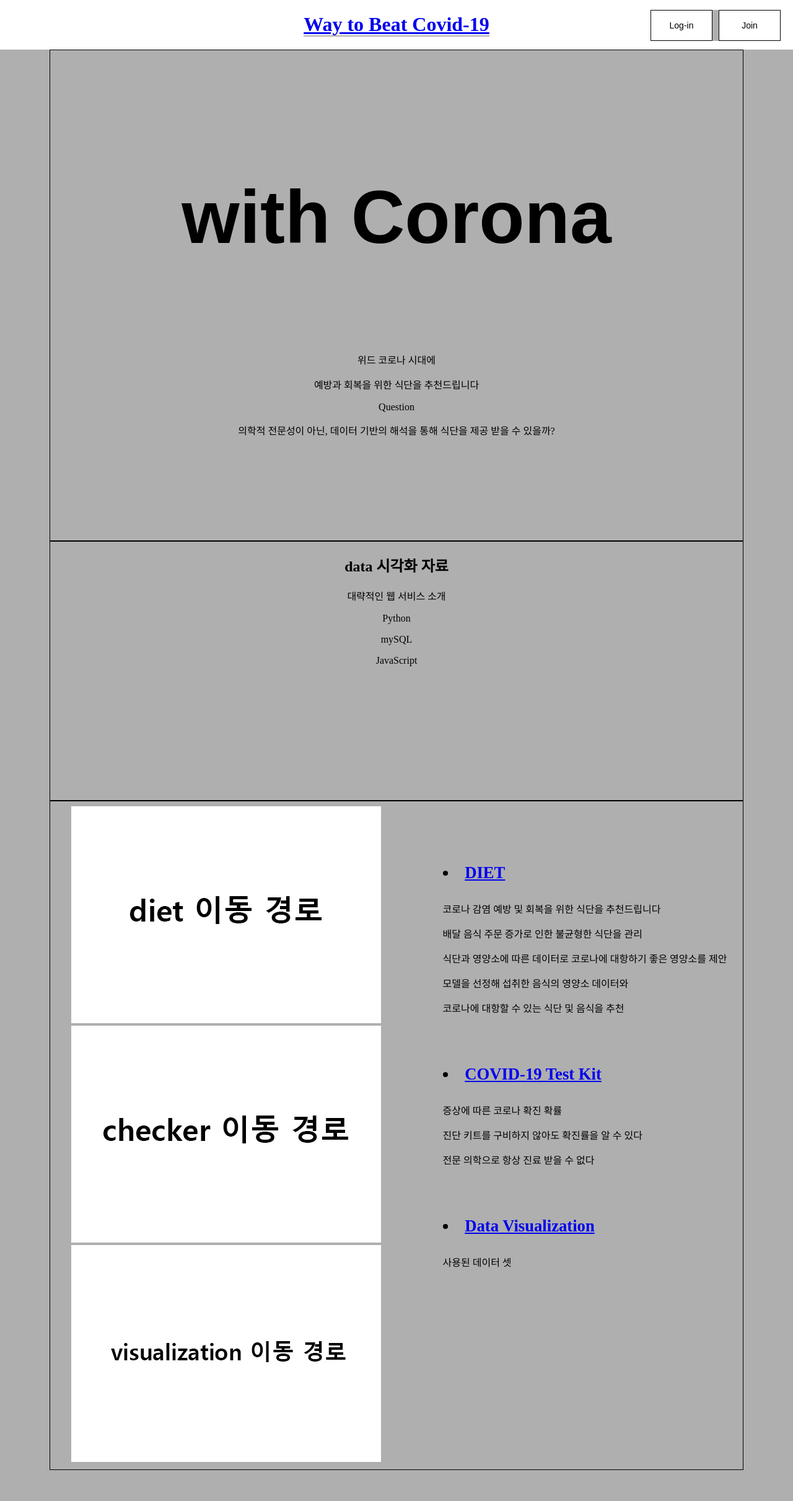
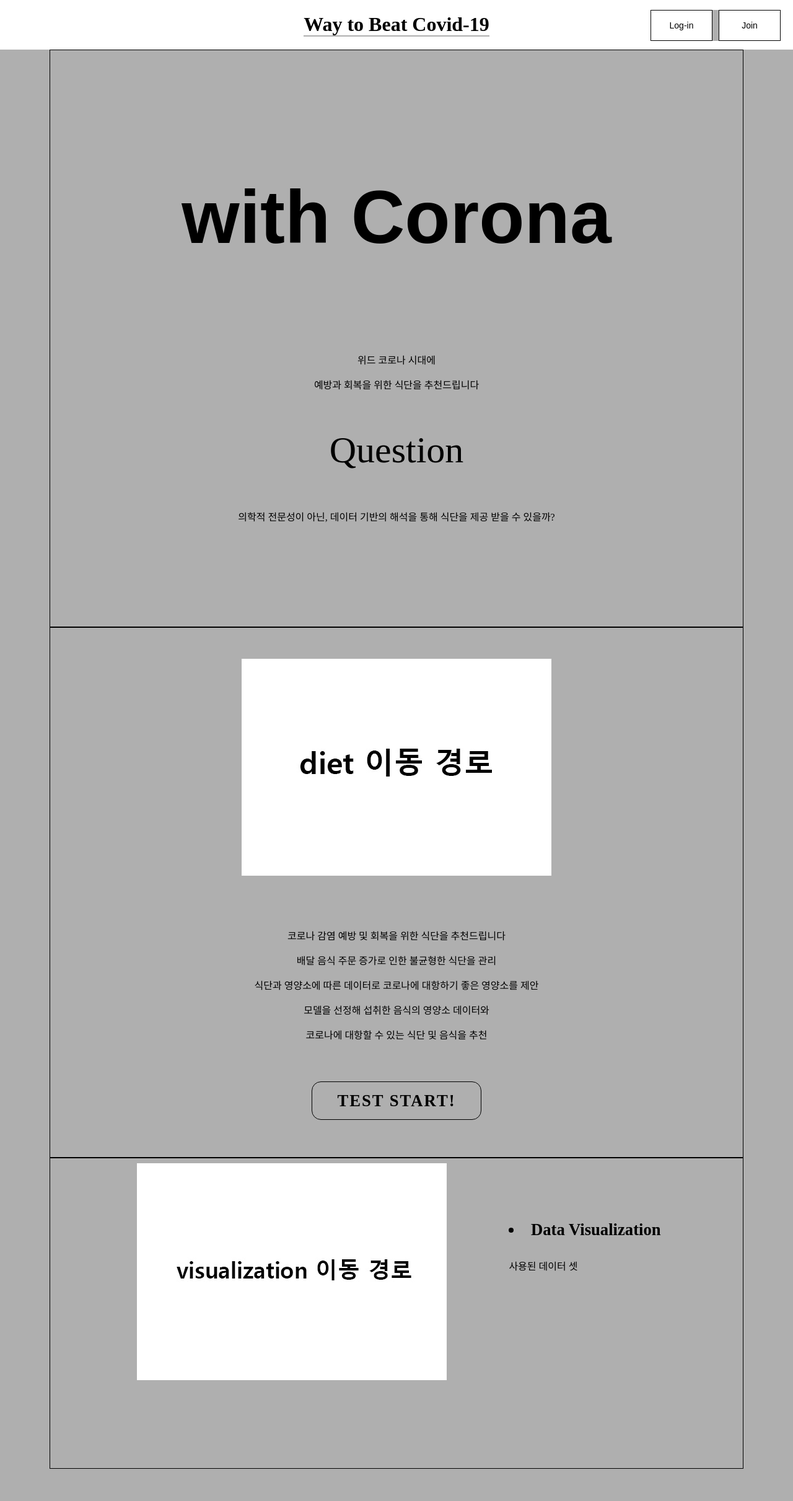
Before and after one commit to mang0206/test_mirror, a Flask app: page / in a window 1280 px wide. Shown: the whole page at 62% size. After the commit the page ends 2370 px from the top, so only its background shows below. Run offline with Flask 2, Linux system fonts and the light colour scheme.

Commit message:
[Update] index.html diet.html
Former-commit-id: 6bbdd5e2bcf47cff93f3ff400d79b4abce58c89f

```diff
--- a/app/static/css/style.css
+++ b/app/static/css/style.css
@@ -9,8 +9,14 @@ body{
     margin: 0;
     margin-bottom: 50px;
 }
+
+/*--------link style--------*/
+a:link{color: black; text-decoration: none;}
+a:visited{color: black}
+a:hover{color: gray;}
+a:active{color: white;}
 /*--------title logo--------*/
-#top_bar{
+.top_bar{
     top: 0;
     position: sticky;
     justify-content: center;
@@ -20,14 +26,14 @@ body{
     z-index: 900;
 }
 /*--------index member--------*/
-#member{
+.member{
     top: 16px;
     right: 20px;
     position: absolute;
     display: flex;
     z-index: 1000;
 }
-#login_button{
+.login_button{
     font-size: 14px;
     width: 100px;
     height: 50px;
@@ -36,7 +42,7 @@ body{
     background-color: white;
     border: 1px solid;
 }
-#join_button{
+.join_button{
     font-size: 14px;
     width: 100px;
     height: 50px;
@@ -44,13 +50,13 @@ body{
     border: 1px solid;
 }
 /*--------login--------*/
-#base_login{
+.base_login{
     display: flex;
     flex-direction: column;
     align-items: center;
     justify-content: center;
 }
-#login{
+.login{
     width: 400px;
     height: 500px;
     padding-top: 30px;
@@ -61,37 +67,37 @@ body{
     align-items: center;
     justify-content: center;
 }
-#login_email input {
+.login_email input {
     width: 250px;
     height: 40px;
 }
-#login_pw input {
+.login_pw input {
     width: 250px;
     height: 40px;
     margin-bottom: 20px;
 }
-#forgot_pw{
+.forgot_pw{
     margin-bottom: 30px;
     text-decoration-line: underline;
 }
-#login_submit{
+.login_submit{
     margin-bottom: 30px;
     padding: 5px 15px 5px 15px;
     border: 1px solid;
 }
-#login_join_button{
+.login_join_button{
     margin-right: 20px;
     padding: 5px 15px 5px 15px;
     border: 1px solid;
 }
 /*--------join--------*/
-#base_join{
+.base_join{
     display: flex;
     flex-direction: column;
     align-items: center;
     justify-content: center;
 }
-#join{
+.join{
     width: 400px;
     height: 500px;
     border: 1px solid;
@@ -102,52 +108,47 @@ body{
     align-items: center;
     justify-content: center;
 }
-#user_name input {
+.user_name input {
     width: 250px;
     height: 40px;
 }
-#join_email input {
+.join_email input {
     width: 250px;
     height: 40px;
 }
-#join_pw input {
+.join_pw input {
     width: 250px;
     height: 40px;
     margin-bottom: 20px;
 }
-#join_submit{
+.join_submit{
     margin-top: 20px;
     margin-bottom: 30px;
     padding: 5px 15px 5px 15px;
     border: 1px solid;
 }
 /*--------join result--------*/
-#join_result_container{
+.join_result_container{
     margin-top: 100px;
     display: flex;
     flex-direction: column;
     align-items: center;
     justify-content: center;
 }
-#join_result_container h2{
+.join_result_container h2{
     margin-bottom: 100px;
 }
-#join_move_index{
+.join_move_index{
     margin-bottom: 40px;
 }
-#join_move_login
+.join_move_login
 /*--------link--------*/
 a:link{text-decoration: none; color: black;}
 a:visited{color: black;}
 a:active{color: white;}
 a:hover{color: gray;}
-
-/*스크롤하면 상단바 디자인 변경되는 기능 적용 예정
-.is-scrolled{
-}*/
-
 /*--------content--------*/
-#content{
+.content{
     height: 100%;
     margin-left: 80px;
     margin-right: 80px;
@@ -157,120 +158,141 @@ a:hover{color: gray;}
     align-items: center;
     justify-content: center;
 }
-
 /*--------index--------*/
-#index{
+.index{
     width: 100%;
     height: 100%;
     text-align: center;
 }
-
-#intro{
+.intro{
     padding-bottom: 150px;
     border: 1px solid;
 }
-#with_corona{
+.with_corona{
     padding-top: 100px;
     padding-bottom: 50px;
     font-family: sans-serif;
     font-size: 120px;
+
+    animation: fadein 4s;
+    -webkit-animation: fadein 4s;
 }
-
-#data_visual{
-    padding-bottom: 200px;
+@-webkit-keyframes fadein {
+    from {opacity: 0;}
+    to{opacity: 1;}
+}
+.question{
+    font-size: 60px;
+}
+/*--------index diet--------*/
+.index_diet{
+    display: flex;
+    flex-direction: column;
+    align-items: center;
+    justify-content: center;
     border: 1px solid;
 }
-
-#description{
+.index_diet_image{
+    margin-top: 50px;
+}
+.index_diet_description{
+    height: 400px;
+    margin-top: 50px;
+}
+.index_diet_description_detail{
+    width: 500px;
+    margin-top: 30px;
+    margin-bottom: 80px;
+    text-align: center;
+}
+.index_diet_button{
+    padding: 15px 40px 15px 40px;
+    font-size: 20pt;
+    font-weight: bold;
+    letter-spacing: 2px;
+    border: 1px;
+    border-radius: 15px;
+}
+/*--------index visual--------*/
+.index_visual{
     display: flex;
     justify-content: center;
     border: 1px solid;
 }
-
-#description_image{
+.index_visual_image{
     float: left;
     margin: 8px;
     margin-right: 100px;
 }
-
-#description_text{
+.index_visual_description{
     float: right;
     height: 400px;
     margin-top: 100px;
     text-align: left;
 }
-
-#description_diet_detail{
+.index_visual_description_detail{
+    width: 200px;
     margin-top: 30px;
     margin-bottom: 80px;
-
 }
-#description_checker_detail{
-    margin-top: 30px;
-    margin-bottom: 80px;
-
-}
-#description_visualization_detail{
-    margin-top: 30px;
-    margin-bottom: 80px;
-
-}
-
 /*--------diet--------*/
-#diet{
+.diet{
     width: 100%;
     padding-bottom: 200px;
     border: 1px solid;
+    display: flex;
+    flex-direction: column;
+    align-items: center;
+    justify-content: center;
+    text-align: center;
+}
+/*--------kit--------*/
+.kit{
+    width: 100%;
+    padding-bottom: 200px;
+    border: 1px solid;
+    display: flex;
+    flex-direction: column;
+    align-items: center;
+    justify-content: center;
+}
+/*--------checker--------*/
+.checker{
+    width: 100%;
+    padding-bottom: 200px;
+    display: flex;
+    flex-direction: column;
+    align-items: center;
+    justify-content: center;
+    text-align: center;
+}
+/*--------check--------*/
+.check{
+    display: flex;
+    flex-direction: column;
+    align-items: center;
+    justify-content: center;
     text-align: center;
 
 }
+/*--------loading--------*/
 
-/*--------checker--------*/
-#checker{
+/*--------diet result--------*/
+.diet_result{
+    width: 100%;
+    border: 1px solid;
+    display: flex;
+    flex-direction: column;
+    align-items: center;
+    justify-content: center;
+}
+.word_cloud{
+    margin-bottom: 100px;
+}
+/*--------visualization--------*/
+.visualization{
     width: 100%;
     padding-bottom: 200px;
     border: 1px solid;
     text-align: center;
 }
-
-/*--------check--------*/
-#check{
-    width: 100%;
-    padding-bottom: 200px;
-    border: 1px solid;
-    text-align: center;
-
-}
-
-/*--------visualization--------*/
-#visualization{
-    width: 100%;
-    padding-bottom: 200px;
-    border: 1px solid;
-    text-align: center;
-}
-
-/*-----------------------------------------------------*/
-
-/*base*/
-
-#container{
-    position: relative;
-    width: 1130;
-    padding: 20px 30px;
-    margin : 0 auto;
-    letter-spacing: -.2px;
-}
-
-/*index*/
-.section{
-    width: 1024px;
-    height: 100px;
-    overflow: hidden;
-}
-
-.bigsection{
-    width: 1024px;
-    height: 800px;
-    overflow: hidden;
-}
--- /dev/null
+++ b/app/static/js/javascript.js
@@ -0,0 +1,7 @@
+var with_corona = document.getElementsByClassName("with_corona");
+
+with_corona.addEventListener("click",alert);
+
+function alert() {
+    alert("Fight Covid-19!!!")
+}
--- a/app/templates/base.html
+++ b/app/templates/base.html
@@ -6,7 +6,7 @@
     <title>Way to Beat Covid-19</title>
 
     <link rel="stylesheet" href="../static/css/style.css?ver=0.1">
-    <script defer src=""></script>
+    <script defer src="../static/js/javascript.js"></script>
 </head>
 
 {% block css %}
@@ -14,28 +14,27 @@
 {% block script %}
 {% endblock %}
 
-<body id="base_body">
-    <!--class="is-scrolled" 마우스 스크롤 기능 적용 예정-->
-    <div id="top_bar" class="is-scrolled">
+<body class="base_body">
+    <div class="top_bar">
         <h1>
             <a href="/" style="background: white;">Way to Beat Covid-19</a>
         </h1>
         {% block member %}
         {% endblock %}
     </div>
-    <div id="base_login">
+    <div class="base_login">
         {% block login %}
         {% endblock %}
     </div>
-    <div id="base_join">
+    <div class="base_join">
         {% block join %}
         {% endblock %}
     </div>
-    <div id="join_result">
+    <div class="join_result">
         {% block join_result %}
         {% endblock %}
     </div>
-    <div id="content" class="">
+    <div class="content">
         {% block content %}
         {% endblock %}
     </div>
--- a/app/templates/index.html
+++ b/app/templates/index.html
@@ -1,61 +1,42 @@
 {% extends 'base.html' %}
 {% block member %}
-<div id="member">
+<div class="member">
     <a href="/login">
-        <button id="login_button">
+        <button class="login_button">
             Log-in
         </button>
     </a>
     <a href="/join">
-        <button id="join_button">
+        <button class="join_button">
             Join
         </button>
     </a>
 </div>
 {% endblock %}
 {% block content %}
-<div id="index" class="index">
-    <div id="intro">
-        <h2 id="with_corona">with Corona</h2>
+<div class="index" class="index">
+    <div class="intro">
+        <h2 class="with_corona" onclick="alert">with Corona</h2>
         <div>
             <p>위드 코로나 시대에 </p>
             <p>예방과 회복을 위한 식단을 추천드립니다</p>
         </div>
-        <div><p>Question</p></div>
-        <div>
+        <div class="question"><p>Question</p></div>
+        <div class="question_detail">
             <p>의학적 전문성이 아닌, 데이터 기반의 해석을 통해 식단을 제공 받을 수 있을까?</p>
         </div>
     </div>
 
-    <div id="data_visual">
-        <h2>data 시각화 자료</h2>
-        <div>
-            대략적인 웹 서비스 소개
-        </div>
-        <div>
-            <p>Python</p><p>mySQL</p><p>JavaScript</p>
-        </div>
-    </div>
-
-    <div id="description">
-        <div id="description_image">
+    <div class="index_diet" name="index_diet">
+        <div class="index_diet_image">
             <a href="/diet">
                 <img src="../static/image/diet-url-image.jpg" alt="diet 이동 링크">
             </a><br>
-            <a href="/checker">
-                <img src="../static/image/checker-url-image.jpg" alt="checker 이동 링크">
-            </a><br>
-            <a href="/visualization">
-                <img src="../static/image/visualization-url-image.jpg" alt="visualization 이동 링크">
-            </a><br>
         </div>
 
-        <div id="description_text">
-            <div id="description_diet">
-                <li style="font-size: 20pt; font-weight: bold;">
-                    <a href="/diet">DIET</a>
-                </li>
-                <div id="description_diet_detail">
+        <div class="index_diet_description">
+            <div>
+                <div class="index_diet_description_detail">
                     <p>코로나 감염 예방 및 회복을 위한 식단을 추천드립니다</p>
                     <p>배달 음식 주문 증가로 인한 불균형한 식단을 관리</p>
                     <p>식단과 영양소에 따른 데이터로 코로나에 대항하기 좋은 영양소를 제안</p>
@@ -63,29 +44,33 @@
                     <p>코로나에 대항할 수 있는 식단 및 음식을 추천</p>
                 </div>
             </div>
+            <div>
+                <a href="/diet" class="index_diet_button" style="border: 1px solid;">
+                    TEST START!
+                </a>
+            </div>
+        </div>
+    </div>
 
-            <div id="description_checker">
-                <li style="font-size: 20pt; font-weight: bold;">
-                    <a href="/checker">COVID-19 Test Kit</a>
-                </li>
-                <div id="description_checker_detail">
-                    <p>증상에 따른 코로나 확진 확률</p>
-                    <p>진단 키트를 구비하지 않아도 확진률을 알 수 있다</p>
-                    <p>전문 의학으로 항상 진료 받을 수 없다</p>
-                </div>
-            </div>
+    <div class="index_visual">
+        <div class="index_visual_image">
+            <a href="/visualization">
+                <img src="../static/image/visualization-url-image.jpg" alt="visualization 이동 링크">
+            </a><br>
+        </div>
 
-            <div id="description_visualization">
+        <div class="index_visual_description">
+            <div>
                 <li style="font-size: 20pt; font-weight: bold;">
                     <a href="/visualization">Data Visualization</a>
                 </li>
-                <div id="description_visualization_detail">
+                <div class="index_visual_description_detail">
                     <p>사용된 데이터 셋</p>
                 </div>
             </div>
-        </div><div style="clear: both;"></div>
+        </div>
     </div>
-
 </div>
+<script type="text/javascript" src="../static/js/javascript.js"></script>
 
 {% endblock %}
--- a/app/templates/join_result.html
+++ b/app/templates/join_result.html
@@ -1,11 +1,11 @@
 {% extends 'base.html' %}
 {% block join_result %}
-<div id="join_result_container">
+<div class="join_result_container">
     <h2>회원가입이 완료되었습니다!</h2>
-    <div id="join_move_index">
+    <div class="join_move_index">
         <a href="/">메인 화면으로 이동</a>
     </div>
-    <div id="join_move_login">
+    <div class="join_move_login">
         <a href="/login">로그인 화면으로 이동</a>
     </div>
 </div>
--- /dev/null
+++ b/app/templates/loading.html
@@ -0,0 +1,4 @@
+{% extends 'base.html' %}
+{% block content %}
+
+{% endblock %}
--- a/app/templates/visualization.html
+++ b/app/templates/visualization.html
@@ -1,6 +1,6 @@
 {% extends 'base.html' %}
 {% block content %}
-<div id="visualization">
+<div class="visualization">
     <h2>visualization page test</h2>
 </div>
 {% endblock %}
--- a/app/views.py
+++ b/app/views.py
@@ -24,11 +24,19 @@ def join_result():
 def diet():
     return render_template("diet.html")
 
+@app.route("/kit")
+def kit():
+    return render_template("checker.html")
+
+@app.route("/diet_result")
+def diet_result():
+    return render_template("diet_result.html")
+
 @app.route("/visualization")
 def visualization():
     return render_template("visualization.html")
 
-@app.route("/checker", methods=['GET', 'POST'])
+@app.route("/kit", methods=['GET', 'POST'])
 def checker():
     if request.method == 'POST':
         input_data = {
@@ -69,6 +77,6 @@ def checker():
         x = pd.DataFrame(input_data, index=[0])
         pred = model.predict_proba(x)[:,1][0]
 
-        return render_template('check.html', result=pred*0.3 + (1-pred)*0.7)
+        return render_template("check.html", result=pred*0.3 + (1-pred)*0.7)
     else:
         return render_template("checker.html")
--- a/main.py
+++ /dev/null
@@ -1,4 +0,0 @@
-from app import app
-
-app.debug = True
-app.run(host='0.0.0.0', debug=True)
```
Also changed, not shown: app/templates/check.html (+4 -4 lines), app/templates/checker.html (+7 -7 lines), app/templates/diet.html (+13 -2 lines), app/templates/diet_result.html (added, +24 -0 lines), app/templates/join.html (+5 -5 lines), app/templates/kit.html (added, +16 -0 lines), app/templates/login.html (+11 -11 lines).
